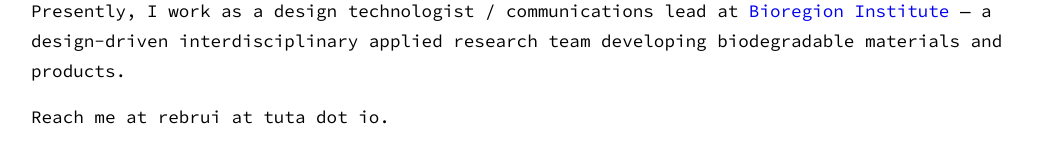
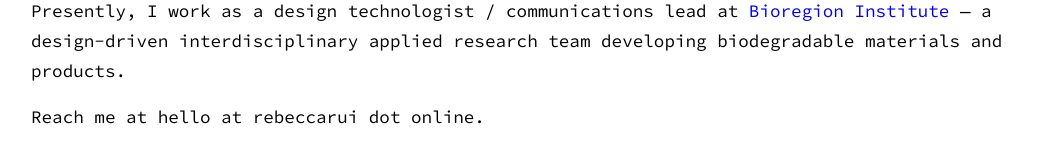
Before and after one commit to iurrrui/iurrrui.github.io, a Jekyll site: the page built from about-me.md, in a window 1280 px wide. Shown: the part 480-643 px from the top of the page, without its empty margins (109-1162 px from the left). Built offline with Jekyll 4.4.1, drawn with Linux system fonts in a browser that asks for light colours.

Commit message:
Updated about-me.md

```diff
--- a/about-me.md
+++ b/about-me.md
@@ -13,6 +13,6 @@ In recent years, my research has mainly revolved around the relationship between
 
 Presently, I work as a design technologist / communications lead at [Bioregion Institute](https://bioregion.institute/) — a design-driven interdisciplinary applied research team developing biodegradable materials and products.
 
-Reach me at rebrui at tuta dot io.
+Reach me at hello at rebeccarui dot online.
 
 <!-- <div style="padding:56.25% 0 0 0;position:relative;"><iframe src="https://player.vimeo.com/video/191818024?h=ce3cfce55b" style="position:absolute;top:0;left:0;width:100%;height:100%;" frameborder="0" allow="autoplay; fullscreen; picture-in-picture" allowfullscreen></iframe></div><script src="https://player.vimeo.com/api/player.js"></script> -->
```
